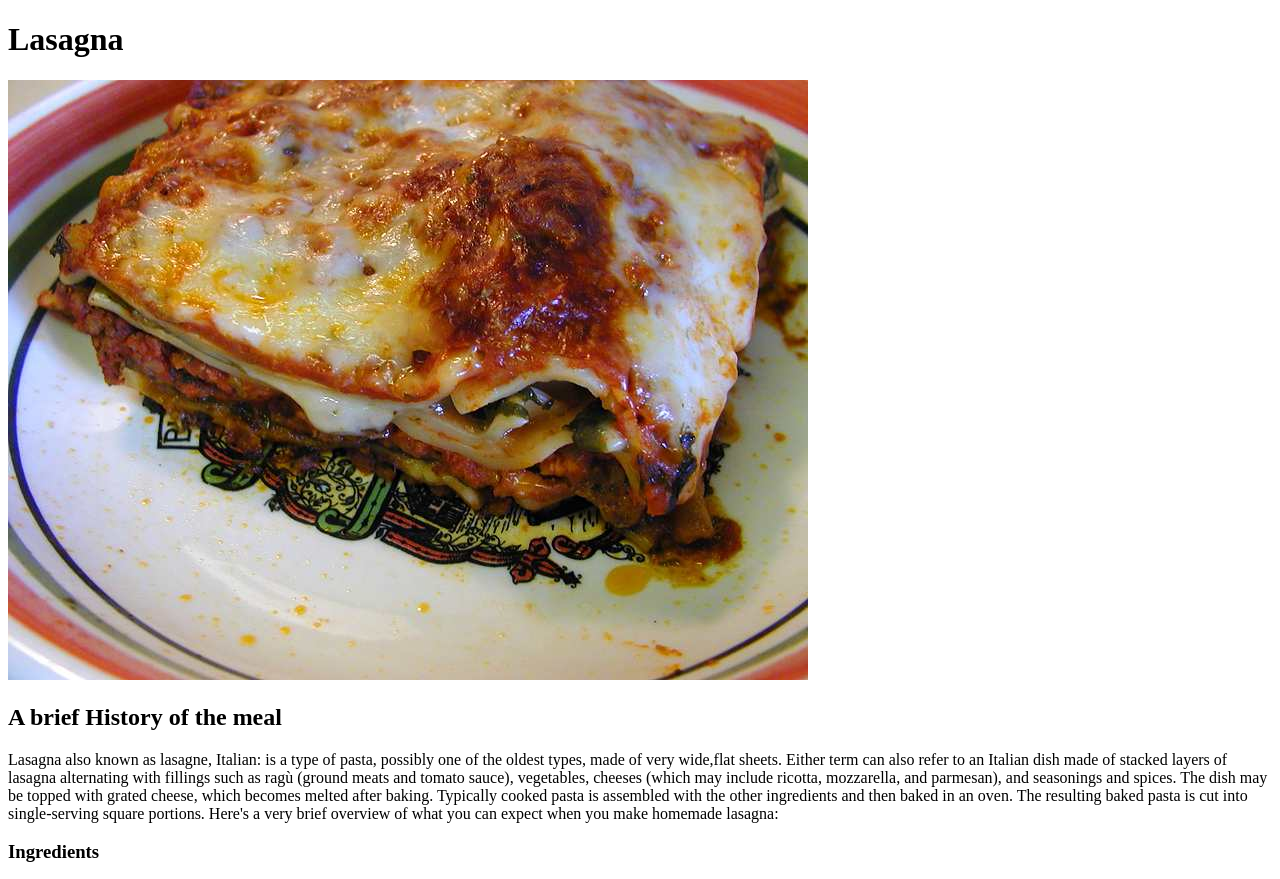
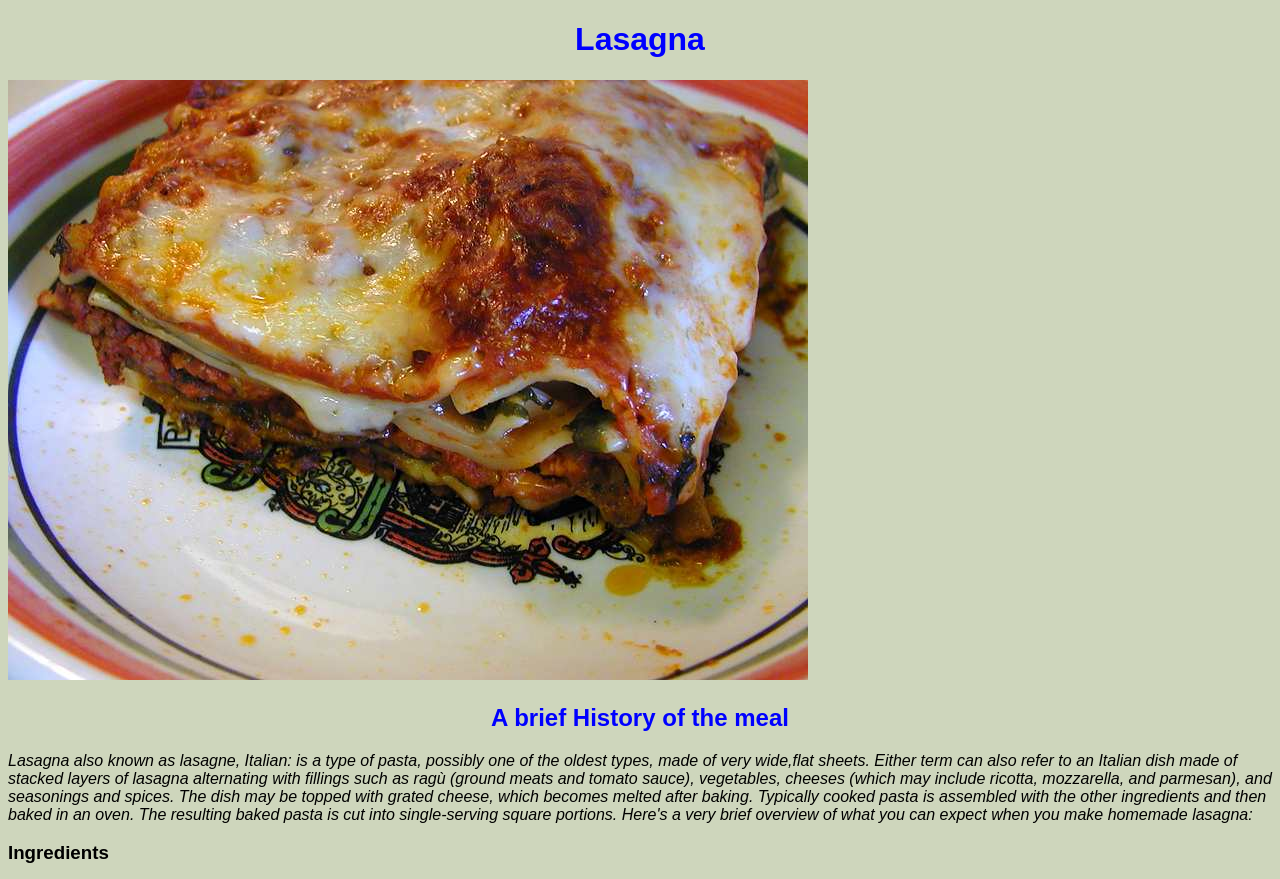
Before and after one commit to knyinaku/Odin-recipes, a plain HTML site: page recipes/lasagna.html in a window 1280 px wide. Shown: the top 879 px of the page. Drawn offline with Linux system fonts and the light colour scheme.

Commit message:
updated html file

```diff
--- a/recipes/lasagna.html
+++ b/recipes/lasagna.html
@@ -5,20 +5,21 @@
     <meta http-equiv="X-UA-Compatible" content="IE=edge">
     <meta name="viewport" content="width=device-width, initial-scale=1.0">
     <title>Lasagna recipe</title>
+    <link rel="stylesheet" href="/style.css">
 </head>
-<body>
-    <h1>Lasagna</h1>
+<body class="style">
+    <h1 class="head">Lasagna</h1>
     <img src="../images/Lasagna.jpg" alt="Lasagna Meal">
 
     <h2>A brief History of the meal</h2>
-    <p>Lasagna also known as lasagne, Italian: is a type of pasta, possibly one of the oldest types,
+    <p><i>Lasagna also known as lasagne, Italian: is a type of pasta, possibly one of the oldest types,
         made of very wide,flat sheets. Either term can also refer to an Italian dish made of stacked
         layers of lasagna alternating with fillings such as ragù (ground meats and tomato sauce),
         vegetables, cheeses (which may include ricotta, mozzarella, and parmesan),
         and seasonings and spices. The dish may be topped with grated cheese, which becomes melted after baking.
         Typically cooked pasta is assembled with the other ingredients and then baked in an oven.
         The resulting baked pasta is cut into single-serving square portions.
-        Here's a very brief overview of what you can expect when you make homemade lasagna:</p>
+        Here's a very brief overview of what you can expect when you make homemade lasagna:</i></p>
 
 
     <h3>Ingredients</h3>
```
